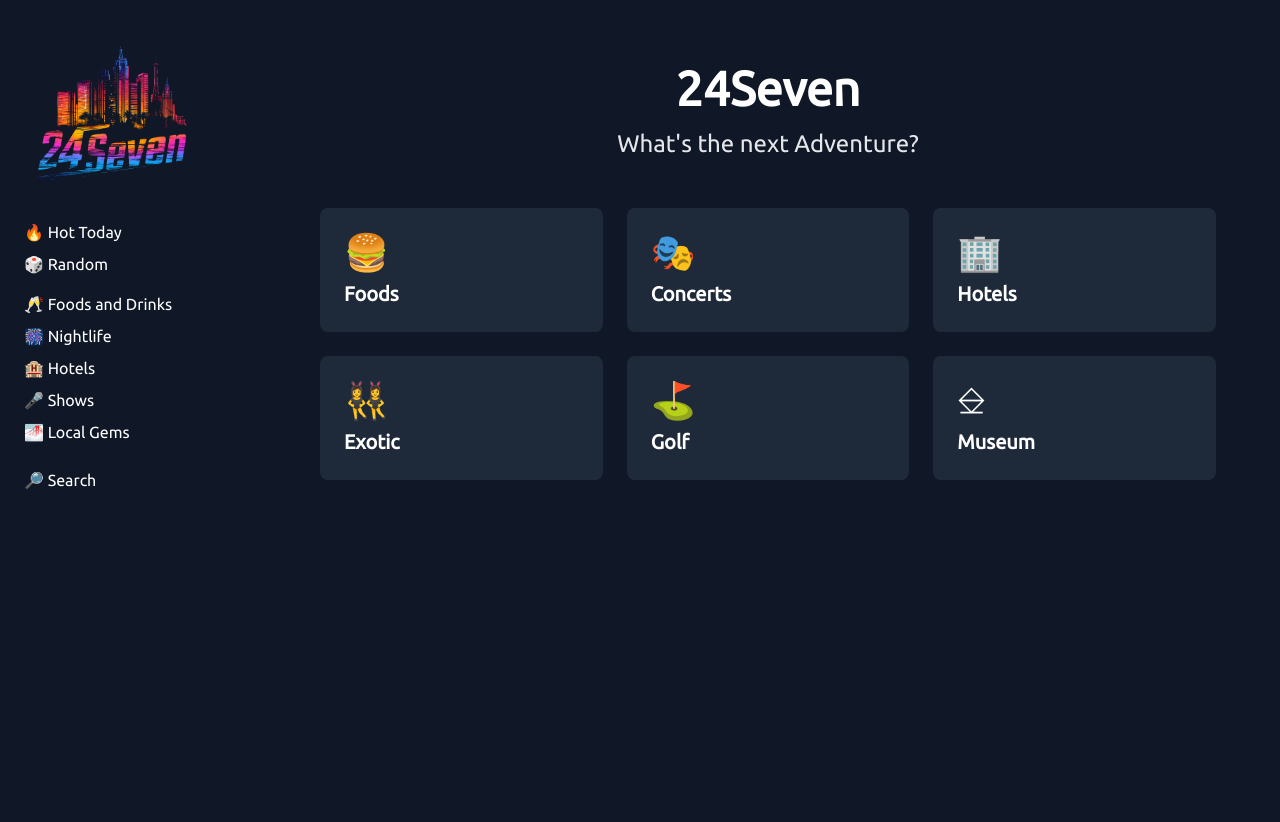
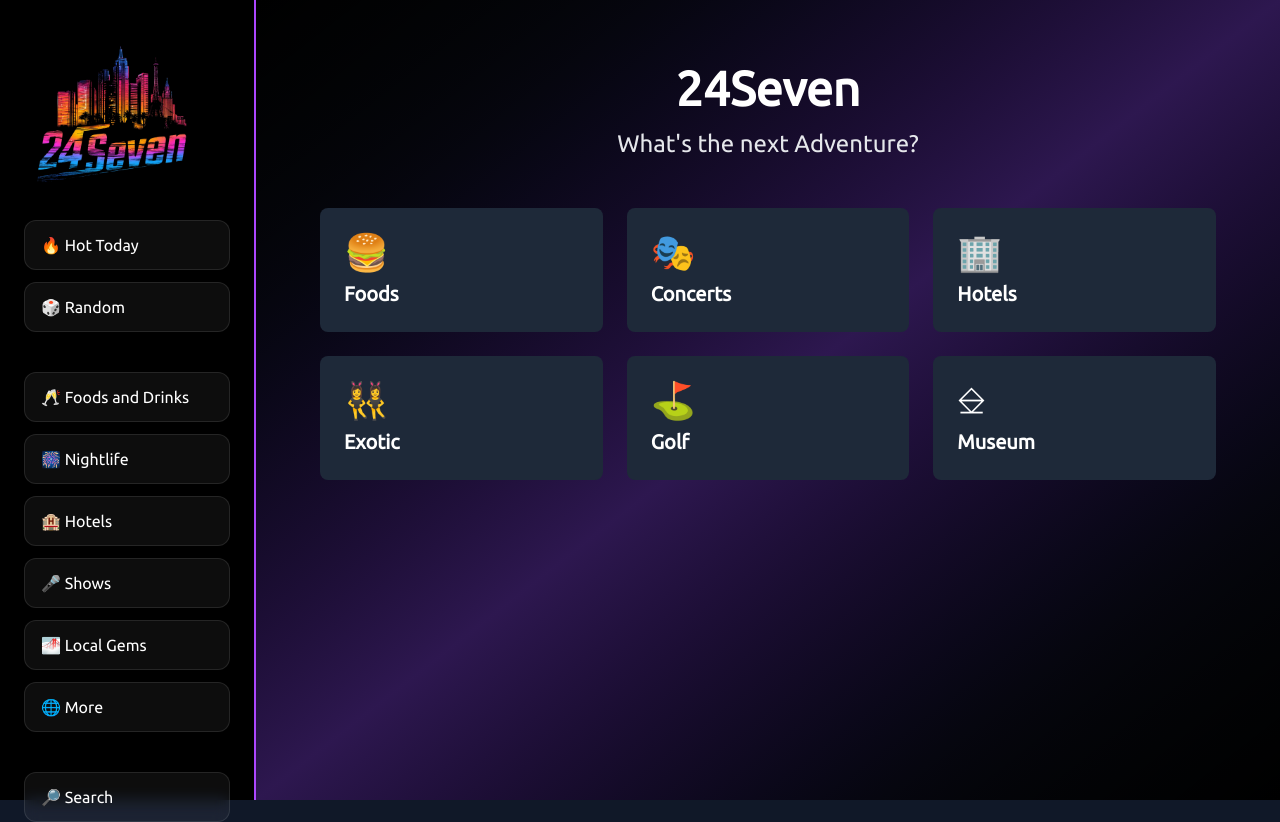
Before and after one commit to ivanenriquejuarez/24seven, a Next.js app: page / in a window 1280 px wide. Before the commit the page ends 800 px from the top, so only its background shows below. Built offline with nearby package versions, Linux system fonts and the light colour scheme.

Commit message:
adjusted divs for navbar

```diff
--- a/src/components/CategoryCard.tsx
+++ b/src/components/CategoryCard.tsx
@@ -12,7 +12,7 @@ interface CategoryCardProps {
 export default function CategoryCard(props: CategoryCardProps) {
     return (
         <Link href={props.href}>
-            <div className="bg-gray-800 p-6 rounded-lg hover:bg-gray-700 transition cursor-pointer">
+            <div className="bg-gray-800 p-6 rounded-lg hover:bg-gray-700 transition cursor-pointer w-full">
                 <div className="text-4xl mb-2">{props.icon}</div>
                 <h3 className="text-xl font-semibold">{props.categoryName}</h3>
             </div>
--- a/src/components/NavBar.tsx
+++ b/src/components/NavBar.tsx
@@ -8,12 +8,13 @@ export default function NavBar() {
         { title:"Hotels", icon:"🏨", href:"/hotels"},
         { title:"Shows", icon:"🎤", href:"/shows"},
         { title:"Local Gems", icon:"🌁", href:"/localgems"},
+        { title:"More", icon:"🌐", href:'/more'}
     ];
 
     return (
 
         // Navbar
-        <nav className="w-64 h-screen p-6">
+        <nav className="w-64 h-screen p-6 bg-black border-r-2 border-purple-500">
             <div> {/* Main container */}
 
                 {/* Logo */}
@@ -24,19 +25,19 @@ export default function NavBar() {
                 </div>
 
                 {/* Discovery */}
-                <div className="mb-4">
-                    <Link href="/hottoday" className="block mb-2 hover:text-blue-400">
+                <div className="mb-10">
+                    <Link href="/hottoday" className="block mb-3 px-4 py-3 rounded-xl bg-white/5 backdrop-blur-sm border border-white/10 hover:bg-white/10 hover:border-purple-400/50 transition-all duration-300">
                     🔥 Hot Today</Link>
-                    <Link href="/random" className="block mb-2 hover:text-blue-400">🎲 Random</Link>
+                    <Link href="/random" className="block mb-3 px-4 py-3 rounded-xl bg-white/5 backdrop-blur-sm border border-white/10 hover:bg-white/10 hover:border-purple-400/50 transition-all duration-300">🎲 Random</Link>
                 </div>
 
                 {/* Categories */}
-                <div className="mb-6">
+                <div className="mb-10">
                     {navCategories.map((categories => (
                         <Link
                             key={categories.title}
                             href={categories.href}
-                            className="block mb-2 hover:text-blue-400"
+                            className="block mb-3 px-4 py-3 rounded-xl bg-white/5 backdrop-blur-sm border border-white/10 hover:bg-white/10 hover:border-purple-400/50 transition-all duration-300"
                         >
                             {categories.icon} {categories.title}
                         </Link>
@@ -44,7 +45,7 @@ export default function NavBar() {
                 </div>
 
                 {/* Search */}
-                <div>🔎 Search</div>
+                <div className="block mb-3 px-4 py-3 rounded-xl bg-white/5 backdrop-blur-sm border border-white/10 hover:bg-white/10 hover:border-purple-400/50 transition-all duration-300">🔎 Search</div>
 
             </div>
         </nav>
--- a/src/components/PageLayout.tsx
+++ b/src/components/PageLayout.tsx
@@ -7,11 +7,11 @@ interface PageLayoutProps {
 
 export default function PageLayout(props: PageLayoutProps) {
     return (
-        <main className="min-h-screen bg-gray-900 text-white">
-            <div className="container mx-auto px-4 py-16">
+        <main className="min-h-screen bg-gradient-to-br from-black via-purple-900/40 to-black text-white">
+            <div className="max-w-7xl mx-auto px-4 py-16">
                 <div className="text-center mb-12">
-                    <h1 className="text-5xl font-bold mb-4">{props.title}</h1>
-                    <p className="text-2xl text-gray-200">{props.subtitle}</p>
+                <h1 className="text-5xl font-bold mb-4">{props.title}</h1>
+                <p className="text-2xl text-gray-200">{props.subtitle}</p>
                 </div>
                 {props.children}
             </div>
```
